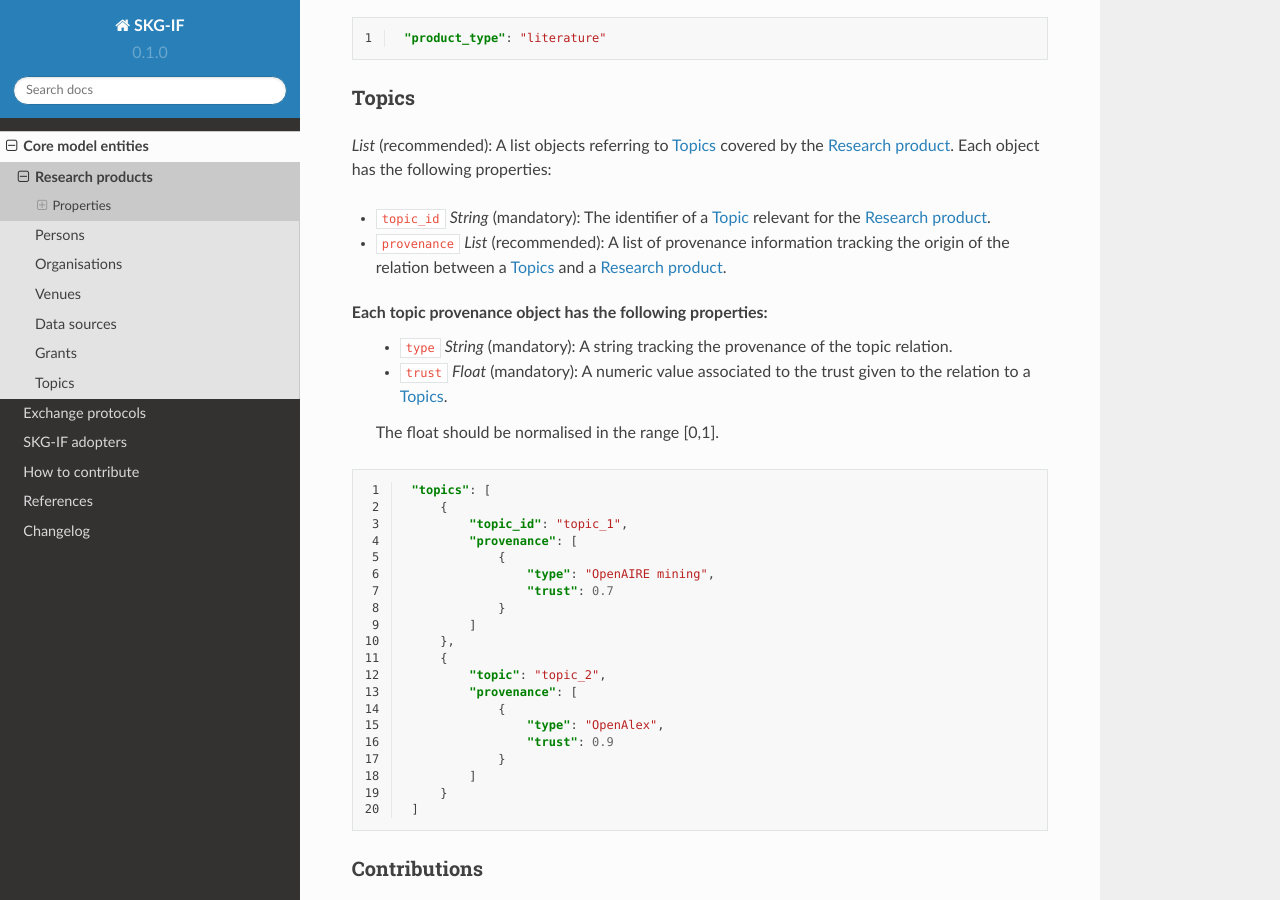
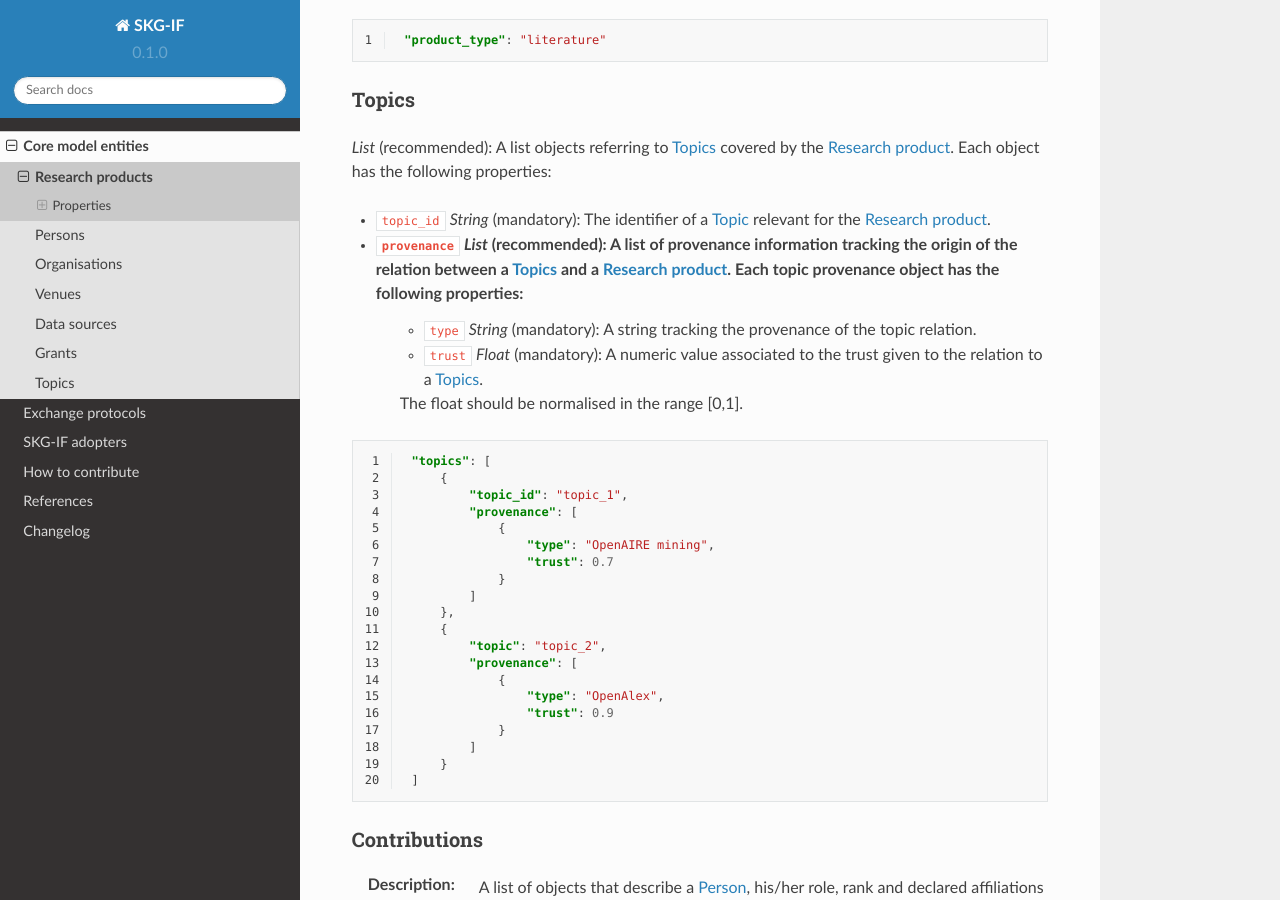
Before and after one commit to andremann/SKG-IF, a Sphinx documentation site: the page built from docs/source/products.rst, in a window 1280 px wide and 900 px high, scrolled down 2112 px. Built offline with Sphinx 7.4.7 and the Read the Docs theme 2.0.0, drawn with Linux system fonts in a browser that asks for light colours; pages that are not in the unit, such as notebooks, are missing from menus.

Commit message:
trying new information layout

```diff
--- a/docs/source/products.rst
+++ b/docs/source/products.rst
@@ -49,7 +49,7 @@ Identifiers
 Titles
 ----
 *Object* (mandatory): The titles of a :ref:`Research product <Research product>` (multiple for multilinguism).
-The object is a dictionary, the keys represent language codes following `ISO 639-1 <https://en.wikipedia.org/wiki/List_of_ISO_639-1_codes>`_; the special key `none` is reserved whenever the informtion about the language is not available or cannot be shared.
+The object is a dictionary, the keys represent language codes following `ISO 639-1 <https://en.wikipedia.org/wiki/List_of_ISO_639-1_codes>`_; the special key ``none`` is reserved whenever the informtion about the language is not available or cannot be shared.
 
 .. code-block:: json
    :linenos:
@@ -64,7 +64,7 @@ The object is a dictionary, the keys represent language codes following `ISO 639
 Abstracts
 --------
 *Object* (recommended): The abstracts of a :ref:`Research product <Research product>` (multiple for multilinguism).
-The object is a dictionary, the keys represent language codes following `ISO 639-1 <https://en.wikipedia.org/wiki/List_of_ISO_639-1_codes>`_; the special key `none` is reserved whenever the informtion about the language is not available or cannot be shared.
+The object is a dictionary, the keys represent language codes following `ISO 639-1 <https://en.wikipedia.org/wiki/List_of_ISO_639-1_codes>`_; the special key ``none`` is reserved whenever the informtion about the language is not available or cannot be shared.
 
 .. code-block:: json
    :linenos:
@@ -96,8 +96,7 @@ Topics
 *List* (recommended): A list objects referring to :ref:`Topic` covered by the :ref:`Research product <Research product>`. Each object has the following properties:
 
 * ``topic_id`` *String* (mandatory): The identifier of a :ref:`Topic <Topic>` relevant for the :ref:`Research product <Research product>`.
-* ``provenance`` *List* (recommended): A list of provenance information tracking the origin of the relation between a :ref:`Topic` and a :ref:`Research product <Research product>`.
-Each topic provenance object has the following properties:
+* ``provenance`` *List* (recommended): A list of provenance information tracking the origin of the relation between a :ref:`Topic` and a :ref:`Research product <Research product>`. Each topic provenance object has the following properties:
     * ``type`` *String* (mandatory): A string tracking the provenance of the topic relation.
     * ``trust`` *Float* (mandatory): A numeric value associated to the trust given to the relation to a :ref:`Topic`.
     The float should be normalised in the range [0,1].
```
